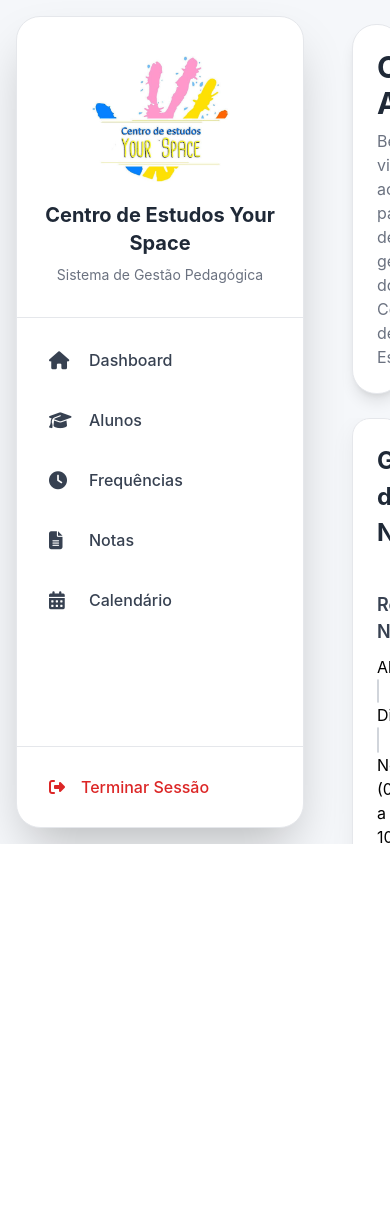
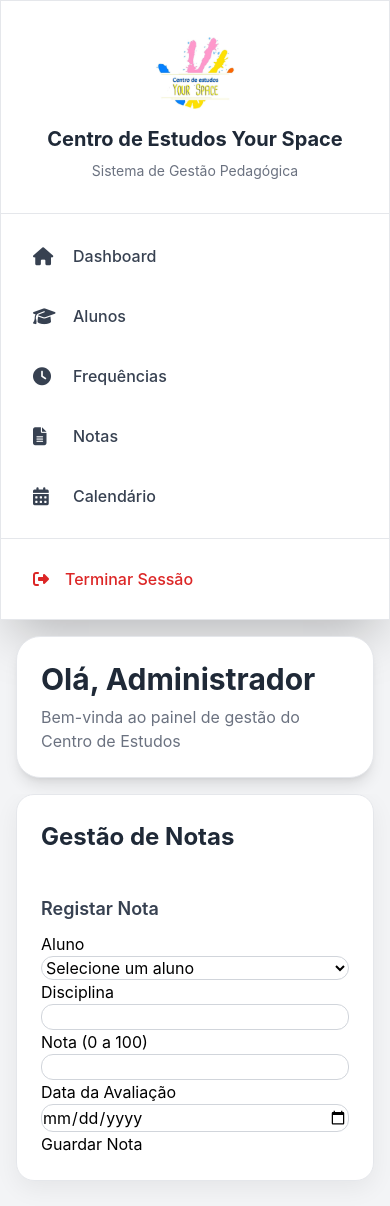
Before and after one commit to cristinayourspace-rgb/CentroEstudos_V2, a Flask app: page /notas in a window 390 px wide. Shown: the top 1206 px of the page. Before the commit the page ends 844 px from the top, so only its background shows below. Run offline with Flask 3, Linux system fonts and the light colour scheme; some libraries are stand-ins or nearby versions.

Commit message:
Correção layout mobile

```diff
--- a/templates/base.html
+++ b/templates/base.html
@@ -107,9 +107,9 @@
     </style>
 </head>
 
-<body class="flex h-screen overflow-hidden">
+<body class="md:flex min-h-screen bg-gray-100">
 
-    <div class="w-72 bg-white flex flex-col justify-between m-4 rounded-3xl shadow-2xl border border-gray-200">
+    <div class="w-full md:w-72 bg-white flex flex-col justify-between md:m-4 rounded-none md:rounded-3xl shadow-2xl border border-gray-200 max-h-screen overflow-y-auto">
 
         <div>
 
@@ -121,8 +121,8 @@
             src="{{ url_for('static', filename='logos/' + configuracao_global.logo) }}"
             alt="Logótipo"
             style="
-                width:140px;
-                height:140px;
+                width:80px;
+                height:80px;
                 object-fit:contain;
                 margin:0 auto 12px auto;
             "
@@ -233,9 +233,9 @@
 
     </div>
 
-    <div class="flex-1 flex flex-col overflow-hidden">
+    <div class="flex-1 flex flex-col min-w-0">
 
-        <header class="px-8 py-6">
+        <header class="px-4 md:px-8 py-4 md:py-6">
 
             <div class="bg-white rounded-3xl shadow-lg p-6 border border-gray-200">
 
@@ -251,7 +251,7 @@
 
         </header>
 
-        <main class="flex-1 overflow-y-auto px-8 pb-8">
+        <main class="flex-1 overflow-y-auto px-4 md:px-8 pb-8">
 
             {% block conteudo %}
             {% endblock %}
```
